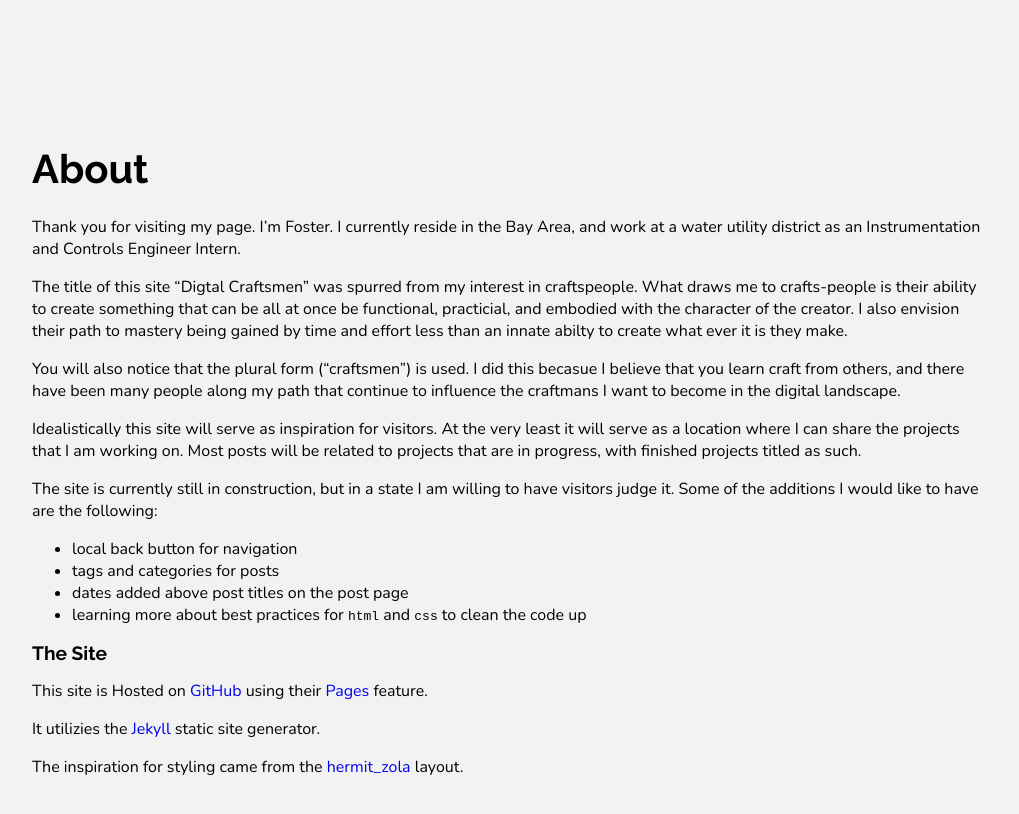
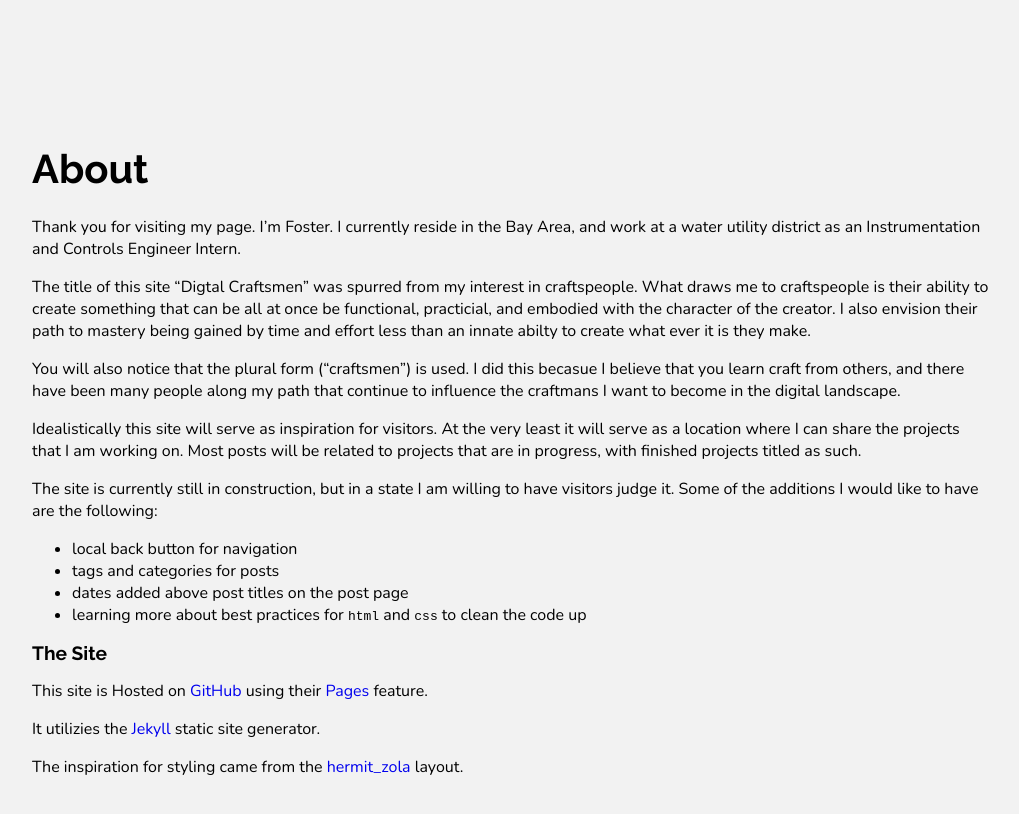
Before and after one commit to frogster-shmd/frogster-shmd.github.io, a Jekyll site: the page built from about.markdown, in a window 1280 px wide. Shown: the top 814 px of the page, without its empty margins (128-1147 px from the left). Built offline with Jekyll 4.4.1, drawn with Linux system fonts in a browser that asks for light colours.

Commit message:
Edit About

```diff
--- a/about.markdown
+++ b/about.markdown
@@ -8,7 +8,7 @@ permalink: /about/
 
 Thank you for visiting my page. I'm Foster. I currently reside in the Bay Area, and work at a water utility district as an Instrumentation and Controls Engineer Intern.
 
-The title of this site "Digtal Craftsmen" was spurred from my interest in craftspeople. What draws me to crafts-people is their ability to create something that can be all at once be functional, practicial, and embodied with the character of the creator. I also envision their path to mastery being gained by time and effort less than an innate abilty to create what ever it is they make.
+The title of this site "Digtal Craftsmen" was spurred from my interest in craftspeople. What draws me to craftspeople is their ability to create something that can be all at once be functional, practicial, and embodied with the character of the creator. I also envision their path to mastery being gained by time and effort less than an innate abilty to create what ever it is they make.
 
 You will also notice that the plural form ("craftsmen") is used. I did this becasue I believe that you learn craft from others, and there have been many people along my path that continue to influence the craftmans I want to become in the digital landscape.
 
```
